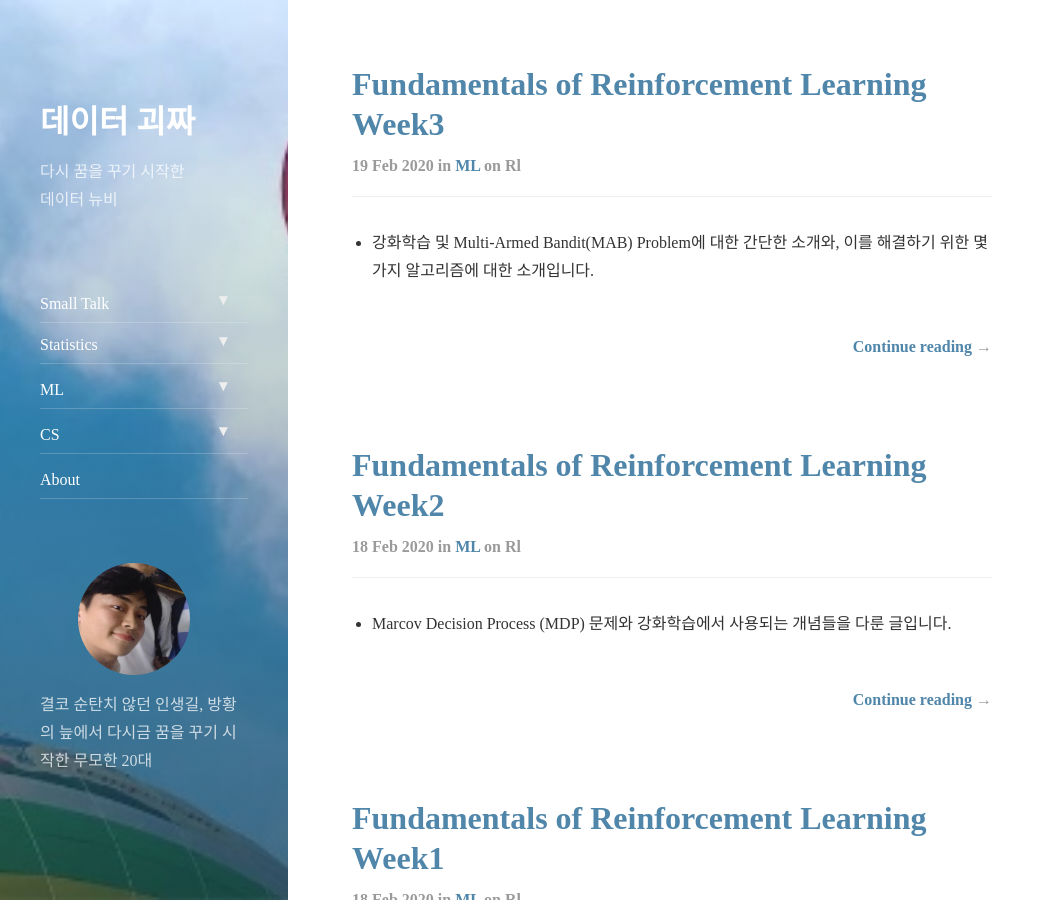
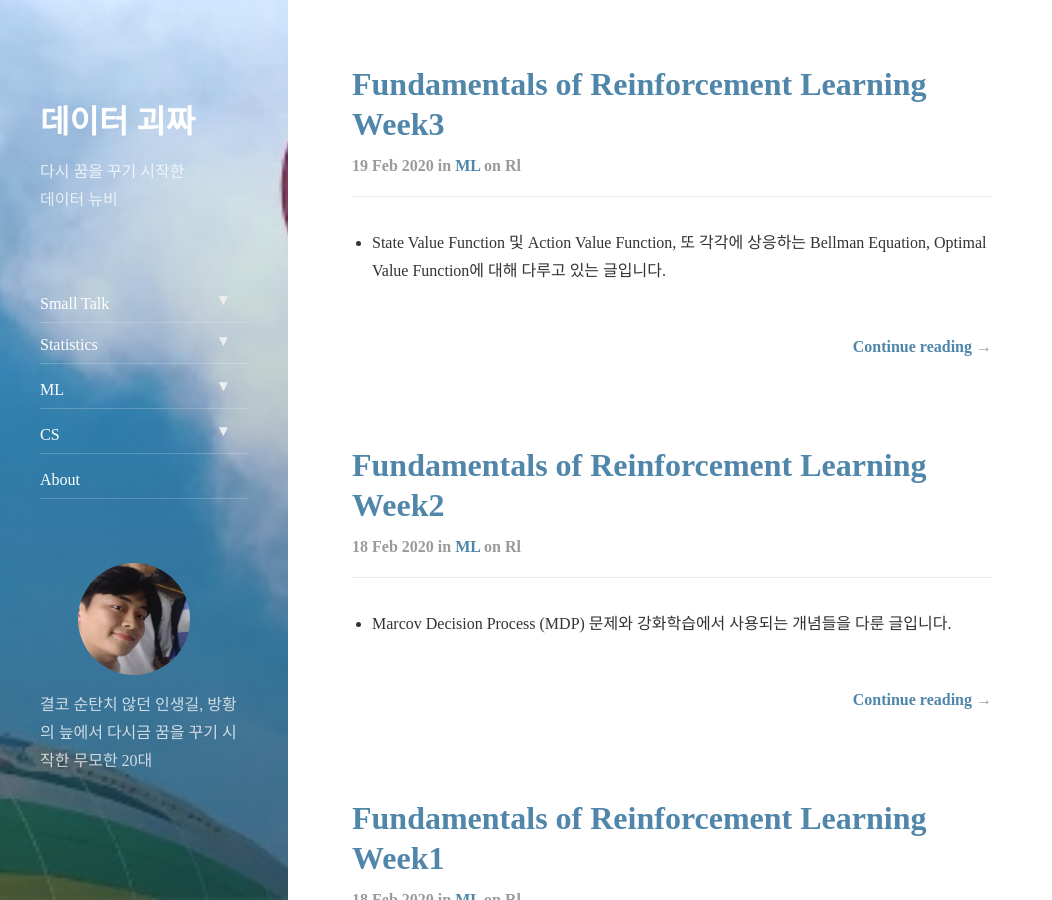
Before and after one commit to tryumanshow/data-weirdo.github.io, a Jekyll site: the page built from index.html, in a window 1280 px wide and 900 px high. Shown: the whole window, without its empty margins (0-1052 px from the left). Built offline with Jekyll 4.4.1, drawn with Linux system fonts in a browser that asks for light colours; nearby versions of some CDN libraries; the list of posts is cut into pages by our own code.

Commit message:
Update 2020-02-19-ml-frl_week3.markdown

````diff
--- a/_posts/2020-02-19-ml-frl_week3.markdown
+++ b/_posts/2020-02-19-ml-frl_week3.markdown
@@ -8,7 +8,7 @@ comments: true
 
 ---
 
-- 강화학습 및 Multi-Armed Bandit(MAB) Problem에 대한 간단한 소개와, 이를 해결하기 위한 몇 가지 알고리즘에 대한 소개입니다.
+- State Value Function 및 Action Value Function, 또 각각에 상응하는 Bellman Equation, Optimal Value Function에 대해 다루고 있는 글입니다.
 
 ---
 ## 3.1 Policies and Value Functions
@@ -304,7 +304,7 @@ comments: true
   `π* no longer appears in the equation`
 
   ```
-  Because it is the optimal value functio, however, v*'s consistency condition can be written in a special
+  Because it is the optimal value function, however, v*'s consistency condition can be written in a special
   form without reference to any specific policy.
   ```
 
@@ -392,7 +392,7 @@ comments: true
 
   ```
   14.0, 13.4, 13.0, 16.0 사이에서 가장 큰 값은 16.0 (←: going left)
-  - Left is the optimal action in this stat, and must be selected by any optimal policy.
+  - Left is the optimal action in this state, and must be selected by any optimal policy.
   - For the maximixing left(←) action, the right side of the equation of value is the 16
     which is indeed equal to v star for the state itself.
   ```
````
Also changed, not shown: other parts of _posts/2020-02-19-ml-frl_week3.markdown (+3 -3 lines).
